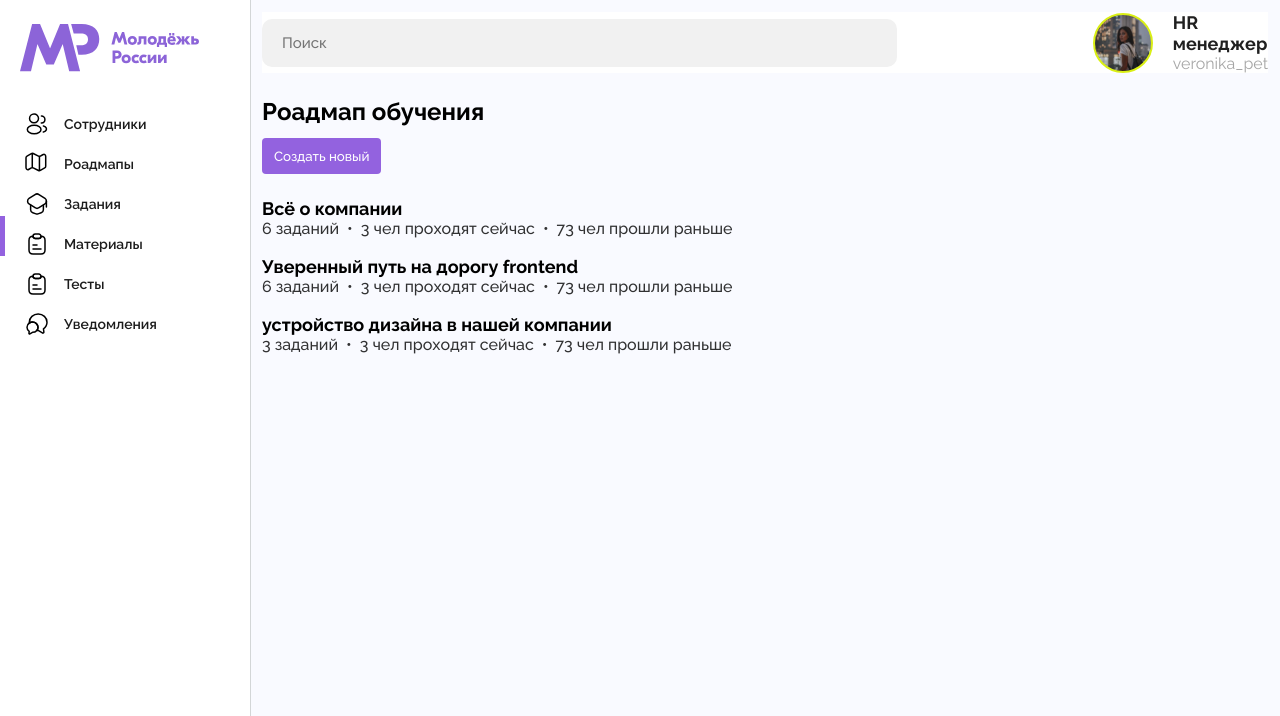
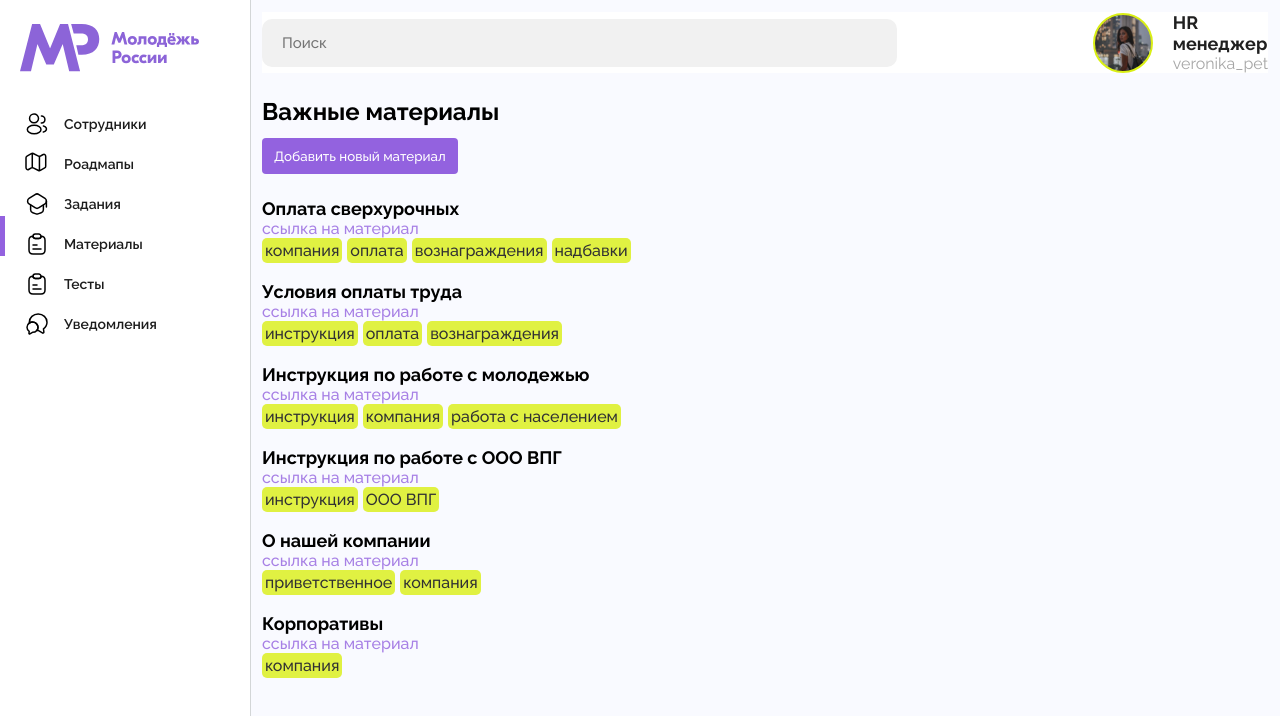
Before and after one commit to DanielTenebris/flywell-onboarding, a Vue app in the folder frontend/: page /materials in a window 1280 px wide. Shown: the top 716 px of the page. Built offline with nearby package versions, Linux system fonts and the light colour scheme.

Commit message:
materials

```diff
--- /dev/null
+++ b/frontend/src/features/desktop/materials/MaterialInline.vue
@@ -0,0 +1,52 @@
+<template>
+  <div id="materialInline">
+    <div class="title">{{ props.material.title }}</div>
+    <div class="bottom">
+      <div class="link"><a href="{{ props.material.contentLink }}"> ссылка на материал</a></div>
+      <div class="tags">
+      <div class="tag" v-for="tag in  props.material.tags">
+        {{tag}}
+      </div>
+      </div>
+
+    </div>
+  </div>
+</template>
+
+
+<script setup>
+const props = defineProps(['material']);
+</script>
+
+
+<style lang="scss" scoped>
+@import "@/styles.scss";
+
+#materialInline {
+  .title {
+    font-size: 18px;
+    font-weight: bold;
+  }
+
+  .bottom {
+
+    gap: 8px;
+    opacity: 0.8;
+    .link{
+      color: $color-purple;
+      margin-right: 20px;
+    //  border-bottom: 1px solid $color-purple;
+    }
+    .tags{
+      display: flex;
+      flex-direction: row;
+      .tag{
+        padding: 3px;
+        margin: 0 5px 0 0;
+        background-color: $color-lime;
+        border-radius: 5px;
+      }
+    }
+  }
+}
+</style>
--- /dev/null
+++ b/frontend/src/features/desktop/materials/PageDesktopMaterials.vue
@@ -0,0 +1,38 @@
+<template>
+  <div class="_dp" id="pageMobileRoadmaps">
+    <h1>
+      Важные материалы
+    </h1>
+
+    <button class="appButton primary btnNew" @click="$router.push('/materials/new')">Добавить новый материал</button>
+
+    <div class="roadmaps">
+      <MaterialInline v-for="r in materials" :material="r" class="roadmap" />
+    </div>
+  </div>
+</template>
+
+
+<script setup>
+import MaterialInline from "@/features/desktop/materials/MaterialInline.vue";
+import {repoMaterial} from "@/features/repo/repoMaterial.js";
+
+const materials = repoMaterial().getAll();
+</script>
+
+
+<style lang="scss" scoped>
+@import "@/styles.scss";
+
+#pageMobileRoadmaps {
+  .btnNew {
+    margin-bottom: 24px;
+  }
+
+  .roadmaps {
+    display: flex;
+    flex-direction: column;
+    gap: 18px;
+  }
+}
+</style>
--- a/frontend/src/features/repo/repoRoadmap.js
+++ b/frontend/src/features/repo/repoRoadmap.js
@@ -25,7 +25,7 @@ data.push({
 });
 shuffle(lessons);
 data.push({
-  title: "устройство дизайна в нашей компании",
+  title: "Устройство дизайна в нашей компании",
   lessons: lessons.slice(0, getRandomInt(5)),
 });
 
--- a/frontend/src/router/index.js
+++ b/frontend/src/router/index.js
@@ -10,6 +10,7 @@ import PageMobileQuiz from "@/features/mobile/quiz/PageMobileQuiz.vue";
 import PageDesktopEmployees from "@/features/desktop/employees/PageDesktopEmployees";
 import PageAuth from "@/features/auth/PageAuth.vue";
 import PageDesktopRoadmaps from "@/features/desktop/roadmaps/PageDesktopRoadmaps.vue";
+import PageDesktopMaterials from "@/features/desktop/materials/PageDesktopMaterials.vue";
 import PageDesktopNewRoadmap from "@/features/desktop/roadmaps/new/PageDesktopNewRoadmap.vue";
 
 const routes = [
@@ -75,7 +76,7 @@ const routes = [
 
   {
     path: '/materials',
-    component: PageDesktopRoadmaps,
+    component: PageDesktopMaterials,
     meta: {
       layout: LayoutDesktop,
     },
```
